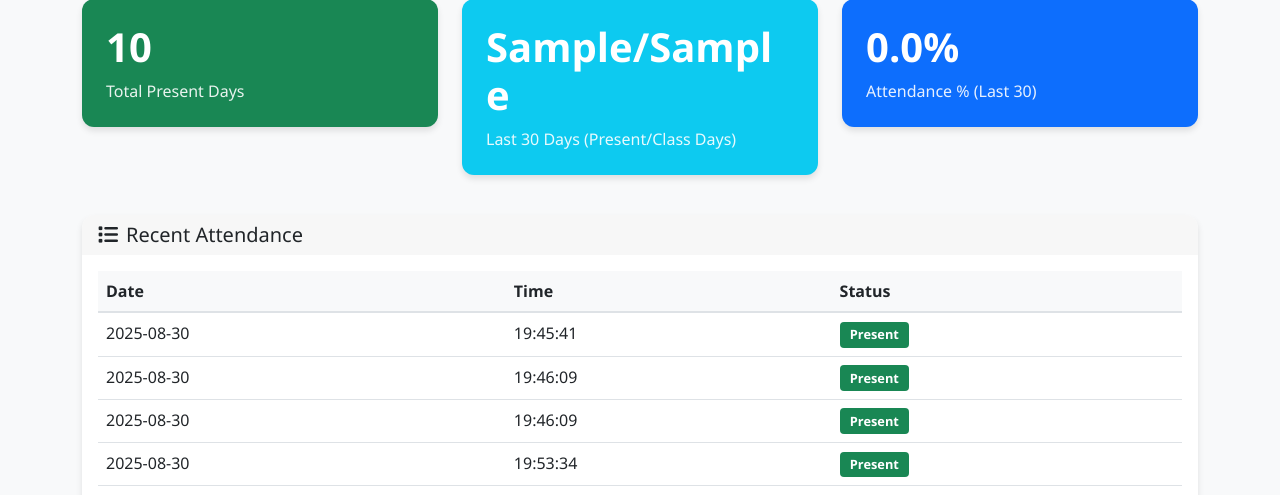
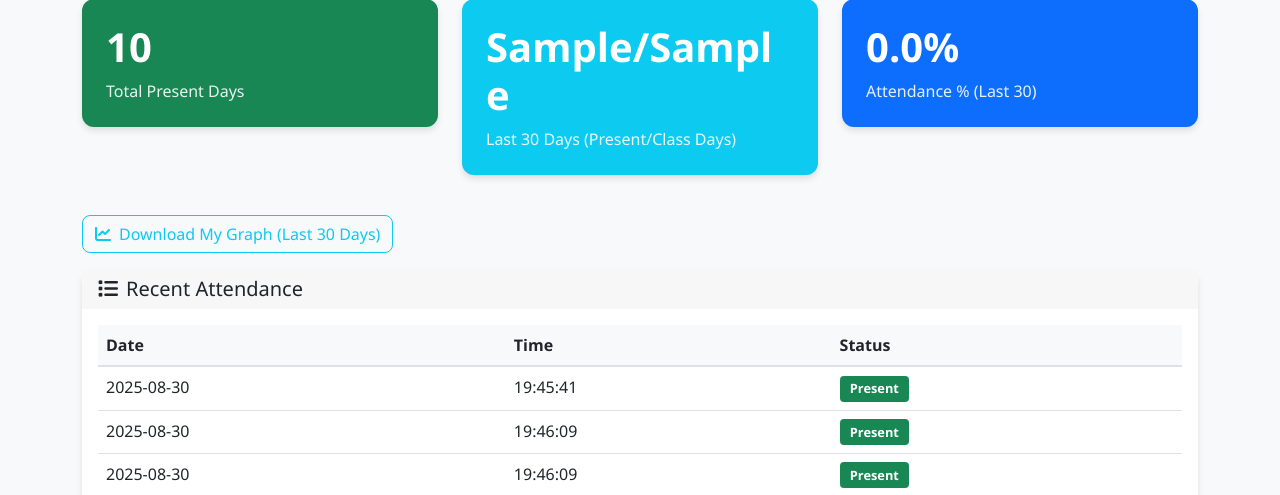
Before and after one commit to DevJayantS/face_recognition_attendance_system, a Flask app: template templates/student_dashboard.html in a window 1280 px wide. Shown: the part 135-630 px from the top of the page. Run offline with Flask 3, Linux system fonts and the light colour scheme; the template is opened without the code that fills it: values that come from a table or form of the project are taken from there, most other values are stand-ins (such as "Sample title", 1, 10 or a date in 2020).

Commit message:
feat(student): add Download Graph button on student dashboard (last 30 days)

```diff
--- a/templates/student_dashboard.html
+++ b/templates/student_dashboard.html
@@ -18,6 +18,12 @@
   <div class="col-md-4 mb-3">
     <div class="card bg-primary text-white"><div class="card-body"><h4 class="card-title">{{ '%.1f'|format(percentage_last30) }}%</h4><p class="card-text">Attendance % (Last 30)</p></div></div>
   </div>
+</div>
+
+<div class="mb-3">
+  <button class="btn btn-outline-info" onclick="downloadMyGraph()">
+    <i class="fas fa-chart-line me-2"></i>Download My Graph (Last 30 Days)
+  </button>
 </div>
 
 <div class="card">
@@ -43,4 +49,18 @@
     {% endif %}
   </div>
 </div>
+{% block scripts %}
+<script>
+  function formatDate(d){
+    const pad = n => String(n).padStart(2,'0');
+    return `${d.getFullYear()}-${pad(d.getMonth()+1)}-${pad(d.getDate())}`;
+  }
+  function downloadMyGraph(){
+    const end = new Date();
+    const start = new Date(end.getTime() - 29*24*60*60*1000);
+    const url = `/export_attendance_range_graph?start_date=${formatDate(start)}&end_date=${formatDate(end)}`;
+    window.open(url, '_blank');
+  }
+</script>
 {% endblock %}
+{% endblock %}
```
